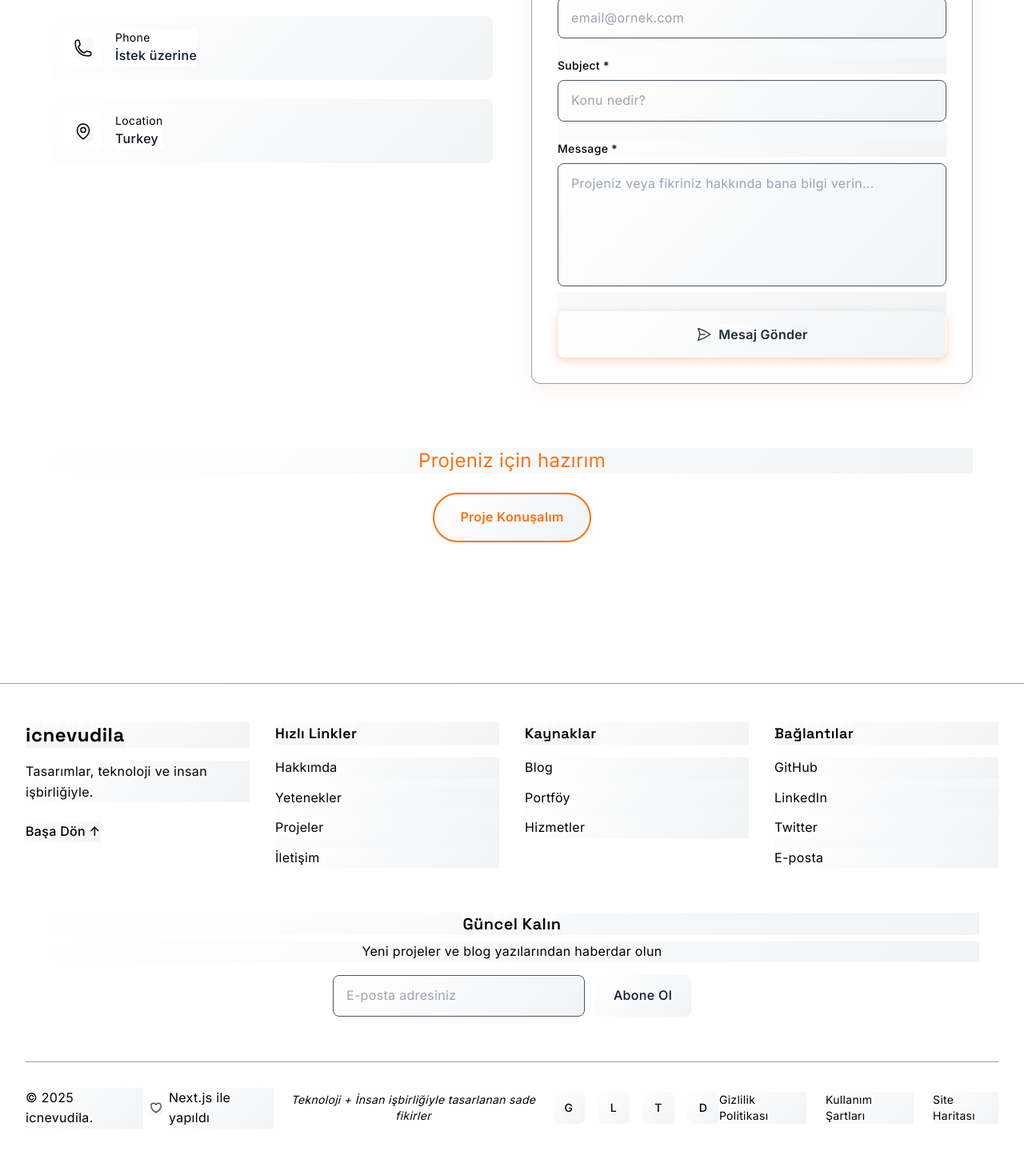
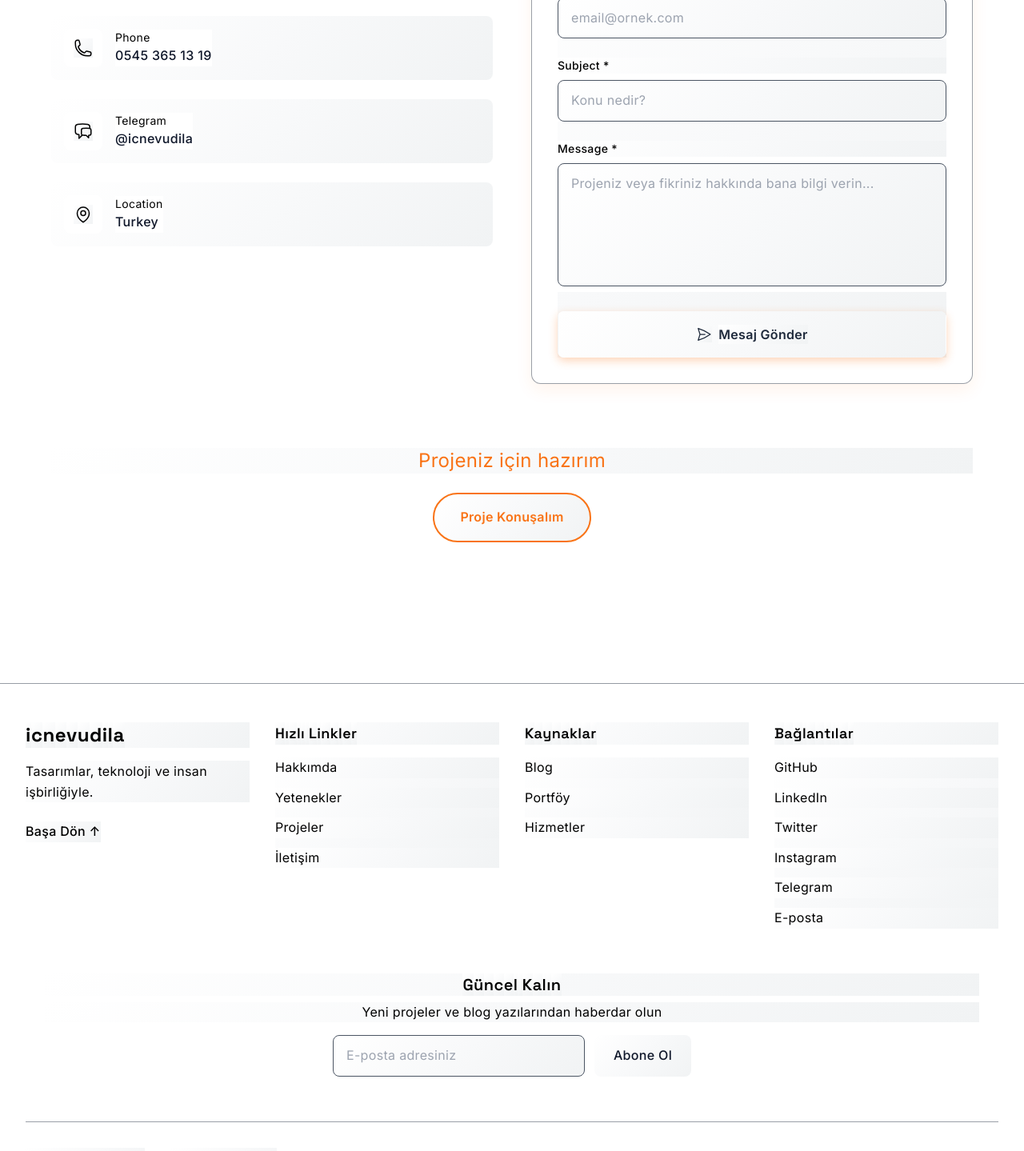
Before and after one commit to icnevudila/personal, a Next.js app: page /contact in a window 1280 px wide. Shown: the part 620-2059 px from the top of the page at 80% size. Built offline with nearby package versions, Linux system fonts and the light colour scheme; no server answers.

Commit message:
Add: Contact info (phone, telegram), Footer social links (instagram, telegram), Blog 6 posts layout, Footer spacing improvements

```diff
--- a/components/Blog.tsx
+++ b/components/Blog.tsx
@@ -444,8 +444,8 @@ Bu yolculukta başarılar dileriz! 🚀`,
             <h3 className="text-xl md:text-2xl font-semibold mb-6 md:mb-8">
               <AnimatedText text={t.blog.featured} />
             </h3>
-            <div className="grid grid-cols-1 sm:grid-cols-2 lg:grid-cols-4 gap-4 md:gap-6">
-              {blogPosts.slice(0, 4).map((post, index) => (
+            <div className="grid grid-cols-1 sm:grid-cols-2 lg:grid-cols-3 xl:grid-cols-4 gap-4 md:gap-6">
+              {blogPosts.slice(0, 6).map((post, index) => (
                 <motion.article
                   key={post.slug}
                   initial={{ opacity: 0, y: 20 }}
--- a/components/Contact.tsx
+++ b/components/Contact.tsx
@@ -6,7 +6,7 @@ import React, { useRef, useState, useEffect } from 'react'
 import { useForm } from 'react-hook-form'
 import { zodResolver } from '@hookform/resolvers/zod'
 import { z } from 'zod'
-import { EnvelopeIcon, PhoneIcon, MapPinIcon, PaperAirplaneIcon } from '@heroicons/react/24/outline'
+import { EnvelopeIcon, PhoneIcon, MapPinIcon, PaperAirplaneIcon, ChatBubbleLeftRightIcon } from '@heroicons/react/24/outline'
 import { useLanguage } from '@/contexts/LanguageContext'
 import { AnimatedText } from './AnimatedText'
 // EmailJS kaldırıldı, Netlify Forms kullanılıyor
@@ -79,8 +79,14 @@ export function Contact() {
     {
       icon: PhoneIcon,
       label: 'Phone',
-      value: 'İstek üzerine',
-      href: '#',
+      value: '0545 365 13 19',
+      href: 'tel:+905453651319',
+    },
+    {
+      icon: ChatBubbleLeftRightIcon,
+      label: 'Telegram',
+      value: '@icnevudila',
+      href: 'https://t.me/icnevudila',
     },
     {
       icon: MapPinIcon,
--- a/components/Footer.tsx
+++ b/components/Footer.tsx
@@ -67,6 +67,8 @@ export function Footer() {
       { name: t.footer.github, href: 'https://github.com/icnevudila' },
       { name: t.footer.linkedin, href: 'https://www.linkedin.com/in/ali-düvenci' },
       { name: t.footer.twitter, href: 'https://twitter.com/icnevudila' },
+      { name: 'Instagram', href: 'https://instagram.com/icnevudila' },
+      { name: 'Telegram', href: 'https://t.me/icnevudila' },
       { name: t.footer.email, href: 'mailto:icnevudila@gmail.com' },
     ],
   }
@@ -202,8 +204,8 @@ export function Footer() {
             viewport={{ once: true }}
             className="border-t border-gray-700/50 pt-8"
           >
-            <div className="flex flex-col md:flex-row justify-between items-center space-y-4 md:space-y-0">
-              {/* Copyright */}
+            <div className="flex flex-col lg:flex-row justify-between items-center space-y-6 lg:space-y-0">
+              {/* Left Section - Copyright */}
               <div className="flex items-center space-x-2 text-gray-400">
                 <span>© {currentYear} icnevudila.</span>
                 <motion.div
@@ -215,13 +217,13 @@ export function Footer() {
                 <span>{t.footer.madeWith}</span>
               </div>
 
-              {/* Tagline */}
-              <div className="hidden md:block text-center text-gray-500 text-sm italic">
+              {/* Center Section - Tagline */}
+              <div className="text-center text-gray-500 text-sm italic max-w-md">
                 {t.footer.tagline}
               </div>
 
-              {/* Social Links */}
-              <div className="flex space-x-4">
+              {/* Right Section - Social Links */}
+              <div className="flex space-x-3">
                 {[
                   {
                     name: 'GitHub',
```
